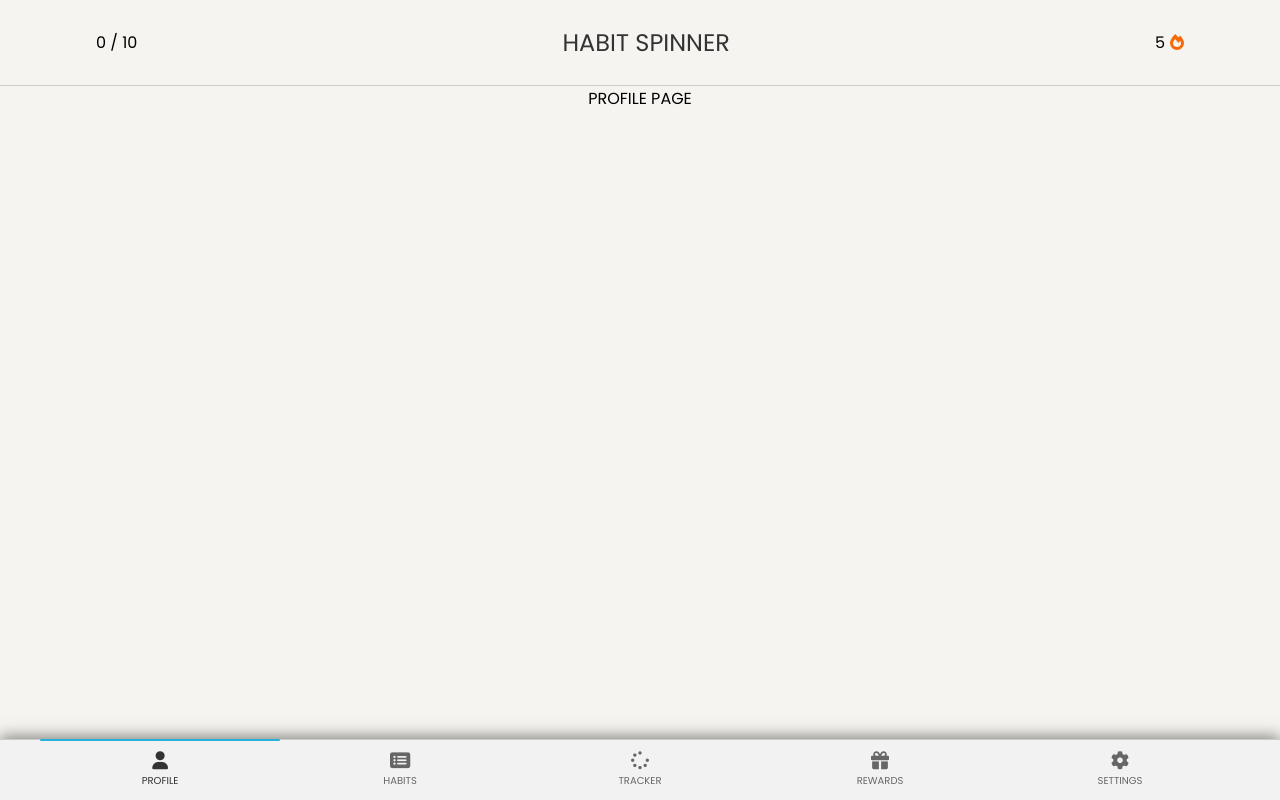
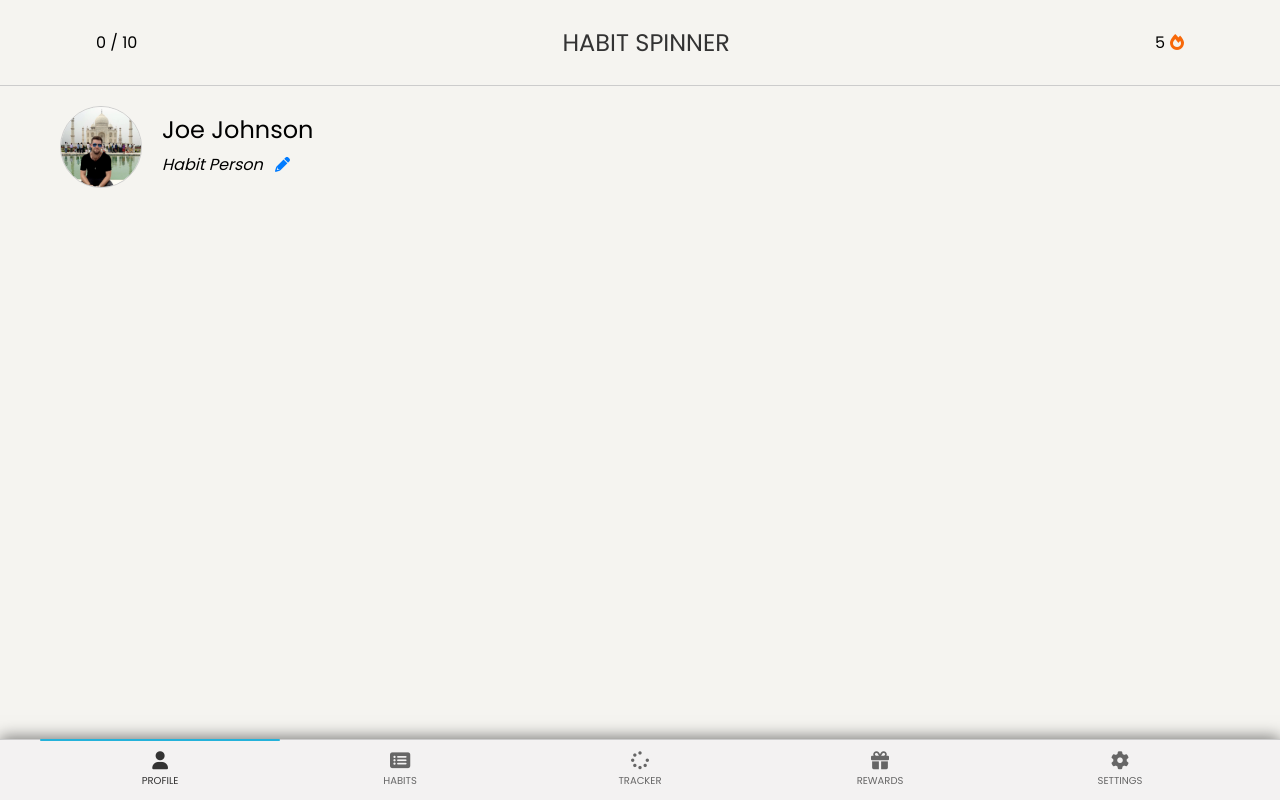
Before and after one commit to joseph-johnson27001/habit-spinner, a Vue app: page /profile in a window 1280 px wide. Built offline with nearby package versions, Linux system fonts and the light colour scheme.

Commit message:
Profile page start

```diff
--- a/public/index.html
+++ b/public/index.html
@@ -7,7 +7,9 @@
     <link rel="icon" href="<%= BASE_URL %>favicon.ico">
     <link rel="stylesheet" href="https://cdnjs.cloudflare.com/ajax/libs/font-awesome/6.0.0-beta3/css/all.min.css">
   <link href="https://fonts.googleapis.com/css2?family=Poppins:wght@400;600&display=swap" rel="stylesheet">
-    <title>Habit Spinner</title>
+  <link rel="stylesheet" href="https://cdnjs.cloudflare.com/ajax/libs/font-awesome/6.0.0-beta3/css/all.min.css">
+
+  <title>Habit Spinner</title>
   </head>
   <body>
     <noscript>
--- /dev/null
+++ b/src/components/Profile/AchievementSection.vue
@@ -0,0 +1,33 @@
+<template>
+  <div class="achievements">
+    <h3>Achievements</h3>
+    <ul>
+      <li v-for="badge in badges" :key="badge">{{ badge }}</li>
+    </ul>
+  </div>
+</template>
+
+<script>
+export default {
+  name: "AchievementsSection",
+  props: {
+    badges: {
+      type: Array,
+      required: true,
+    },
+  },
+};
+</script>
+
+<style scoped>
+.achievements {
+  margin-bottom: 20px;
+  background-color: #f9f9f9;
+  padding: 15px;
+  border-radius: 10px;
+  box-shadow: 0 2px 5px rgba(0, 0, 0, 0.1);
+}
+h3 {
+  margin-bottom: 10px;
+}
+</style>
--- /dev/null
+++ b/src/components/Profile/ActivityFeed.vue
@@ -0,0 +1,35 @@
+<template>
+  <div class="activity-feed">
+    <h3>Recent Activity</h3>
+    <ul>
+      <li v-for="activity in activities" :key="activity.date">
+        {{ activity.habit }} on {{ activity.date }}
+      </li>
+    </ul>
+  </div>
+</template>
+
+<script>
+export default {
+  name: "ActivityFeed",
+  props: {
+    activities: {
+      type: Array,
+      required: true,
+    },
+  },
+};
+</script>
+
+<style scoped>
+.activity-feed {
+  margin-bottom: 20px;
+  background-color: #f9f9f9;
+  padding: 15px;
+  border-radius: 10px;
+  box-shadow: 0 2px 5px rgba(0, 0, 0, 0.1);
+}
+h3 {
+  margin-bottom: 10px;
+}
+</style>
--- /dev/null
+++ b/src/components/Profile/FriendList.vue
@@ -0,0 +1,33 @@
+<template>
+  <div class="friend-list">
+    <h3>Friends</h3>
+    <ul>
+      <li v-for="friend in friends" :key="friend">{{ friend }}</li>
+    </ul>
+  </div>
+</template>
+
+<script>
+export default {
+  name: "FriendList",
+  props: {
+    friends: {
+      type: Array,
+      required: true,
+    },
+  },
+};
+</script>
+
+<style scoped>
+.friend-list {
+  margin-bottom: 20px;
+  background-color: #f9f9f9;
+  padding: 15px;
+  border-radius: 10px;
+  box-shadow: 0 2px 5px rgba(0, 0, 0, 0.1);
+}
+h3 {
+  margin-bottom: 10px;
+}
+</style>
--- /dev/null
+++ b/src/components/Profile/HabitStats.vue
@@ -0,0 +1,36 @@
+<template>
+  <div class="habit-stats">
+    <h3>Habit Statistics</h3>
+    <ul>
+      <li>Total Habits: {{ stats.totalHabits }}</li>
+      <li>Completed Habits: {{ stats.completedHabits }}</li>
+      <li>Current Streak: {{ stats.streak }} days</li>
+      <li>Win Percentage: {{ stats.winPercentage }}%</li>
+    </ul>
+  </div>
+</template>
+
+<script>
+export default {
+  name: "HabitStats",
+  props: {
+    stats: {
+      type: Object,
+      required: true,
+    },
+  },
+};
+</script>
+
+<style scoped>
+.habit-stats {
+  margin-bottom: 20px;
+  background-color: #f9f9f9;
+  padding: 15px;
+  border-radius: 10px;
+  box-shadow: 0 2px 5px rgba(0, 0, 0, 0.1);
+}
+h3 {
+  margin-bottom: 10px;
+}
+</style>
--- /dev/null
+++ b/src/components/Profile/ProfileHeader.vue
@@ -0,0 +1,98 @@
+<template>
+  <div class="profile-header">
+    <div class="profile-info">
+      <img :src="defaultProfilePic" alt="Profile Picture" class="profile-pic" />
+      <div>
+        <h2>{{ user.name }}</h2>
+        <div class="tagline-container">
+          <p class="tagline">
+            {{ user.bio }}
+            <i class="fa fa-pencil-alt edit-icon" @click="editProfile"></i>
+          </p>
+        </div>
+      </div>
+      <!-- Pencil icon -->
+    </div>
+  </div>
+</template>
+
+<script>
+export default {
+  name: "ProfileHeader",
+  props: {
+    user: {
+      type: Object,
+      required: true,
+    },
+  },
+  data() {
+    return {
+      defaultProfilePic: "/images/Joe_Taj.jpg",
+    };
+  },
+  methods: {
+    editProfile() {
+      this.$emit("edit");
+    },
+  },
+};
+</script>
+
+<style scoped>
+.profile-header {
+  display: flex;
+  margin-bottom: 20px;
+  flex-direction: column;
+  width: 100%;
+}
+
+.profile-info {
+  align-items: center;
+  display: flex;
+  flex-direction: row;
+}
+
+.profile-pic {
+  width: 80px;
+  height: 80px;
+  border-radius: 50%;
+  margin-right: 20px;
+  border: 1px solid #ccc;
+}
+
+.profile-info {
+  text-align: left;
+  flex-grow: 1; /* Allow the text to grow and fill the space */
+}
+
+h2 {
+  margin: 0;
+  font-size: 1.5rem;
+  font-weight: 100;
+}
+
+p {
+  margin: 5px 0;
+}
+
+.tagline {
+  font-style: italic;
+}
+
+.tagline-container {
+  display: flex;
+  justify-content: space-between;
+  align-items: center;
+}
+
+.edit-icon {
+  font-size: 15px;
+  color: #007bff;
+  cursor: pointer;
+  margin-left: 8px;
+}
+
+.edit-icon:hover {
+  color: #0056b3;
+}
+</style>
--- a/src/views/ProfilePage.vue
+++ b/src/views/ProfilePage.vue
@@ -1 +1,63 @@
-<template>PROFILE PAGE</template>
+<template>
+  <div class="profile-page">
+    <ProfileHeader :user="user" @edit="editProfile" />
+    <!-- <HabitStats :stats="userStats" />
+    <AchievementSection :badges="userBadges" />
+    <FriendList :friends="userFriends" />
+    <ActivityFeed :activities="userActivities" /> -->
+  </div>
+</template>
+
+<script>
+import ProfileHeader from "@/components/Profile/ProfileHeader.vue";
+// import HabitStats from "@/components/Profile/HabitStats.vue";
+// import AchievementSection from "@/components/Profile/AchievementSection.vue";
+// import FriendList from "@/components/Profile/FriendList.vue";
+// import ActivityFeed from "@/components/Profile/ActivityFeed.vue";
+
+export default {
+  name: "ProfilePage",
+  components: {
+    ProfileHeader,
+    // HabitStats,
+    // AchievementSection,
+    // FriendList,
+    // ActivityFeed,
+  },
+  data() {
+    return {
+      user: {
+        name: "Joe Johnson",
+        bio: "Habit Person",
+        profilePicture: "path/to/image.jpg",
+      },
+      userStats: {
+        totalHabits: 100,
+        completedHabits: 75,
+        streak: 5,
+        winPercentage: 80,
+      },
+      userBadges: ["badge1", "badge2"],
+      userFriends: ["friend1", "friend2"],
+      userActivities: [
+        { habit: "Morning Exercise", date: "2024-10-23" },
+        { habit: "Read 30 Minutes", date: "2024-10-22" },
+      ],
+    };
+  },
+  methods: {
+    editProfile() {
+      // Logic to handle profile editing
+    },
+  },
+};
+</script>
+
+<style scoped>
+.profile-page {
+  max-width: 1200px;
+  width: 100%;
+  margin: auto;
+  padding: 20px;
+}
+</style>
```
Also changed, not shown: public/images/Joe_Taj.jpg (added).
